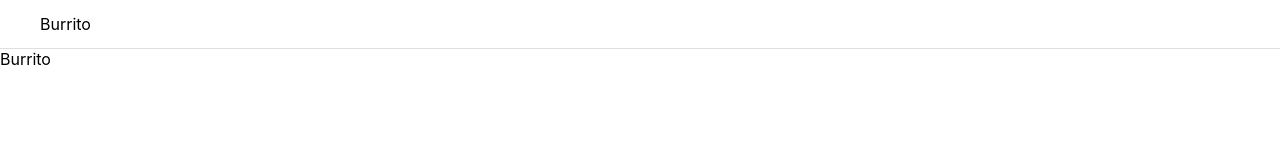
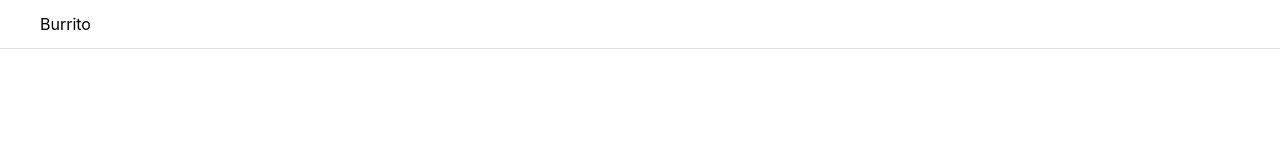
Before and after one commit to padok-team/burrito, a React (Vite) app in the folder front/: page / in a window 1280 px wide. Shown: the top 160 px of the page. Built offline with nearby package versions, Linux system fonts and the light colour scheme.

Commit message:
feat: add react queyr

```diff
--- a/front/package.json
+++ b/front/package.json
@@ -10,6 +10,7 @@
     "preview": "vite preview"
   },
   "dependencies": {
+    "@tanstack/react-query": "^4.29.19",
     "react": "^18.2.0",
     "react-dom": "^18.2.0",
     "react-intl": "^6.4.4",
--- a/front/src/pages/Home/Home.tsx
+++ b/front/src/pages/Home/Home.tsx
@@ -1,5 +1,4 @@
 import React from 'react';
-import { FormattedMessage } from 'react-intl';
 
 import { Container } from './Home.style';
 import BaseLayout from 'layouts/BaseLayout';
@@ -9,9 +8,7 @@ interface Props {}
 const Home: React.FC<Props> = () => {
   return (
     <BaseLayout>
-      <Container>
-        <FormattedMessage id="title" />
-      </Container>
+      <Container></Container>
     </BaseLayout>
   );
 };
```
Also changed, not shown: 1 other file (tests, documents, lock files or other folders).
